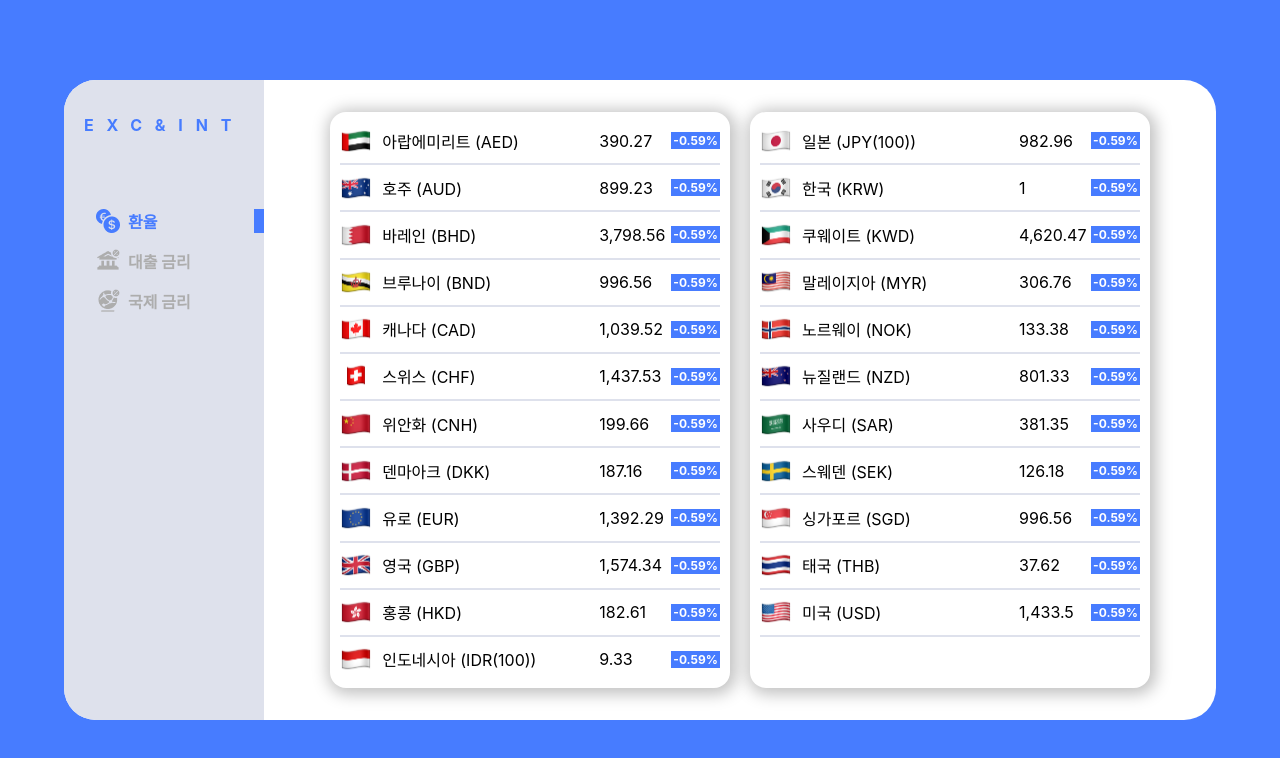
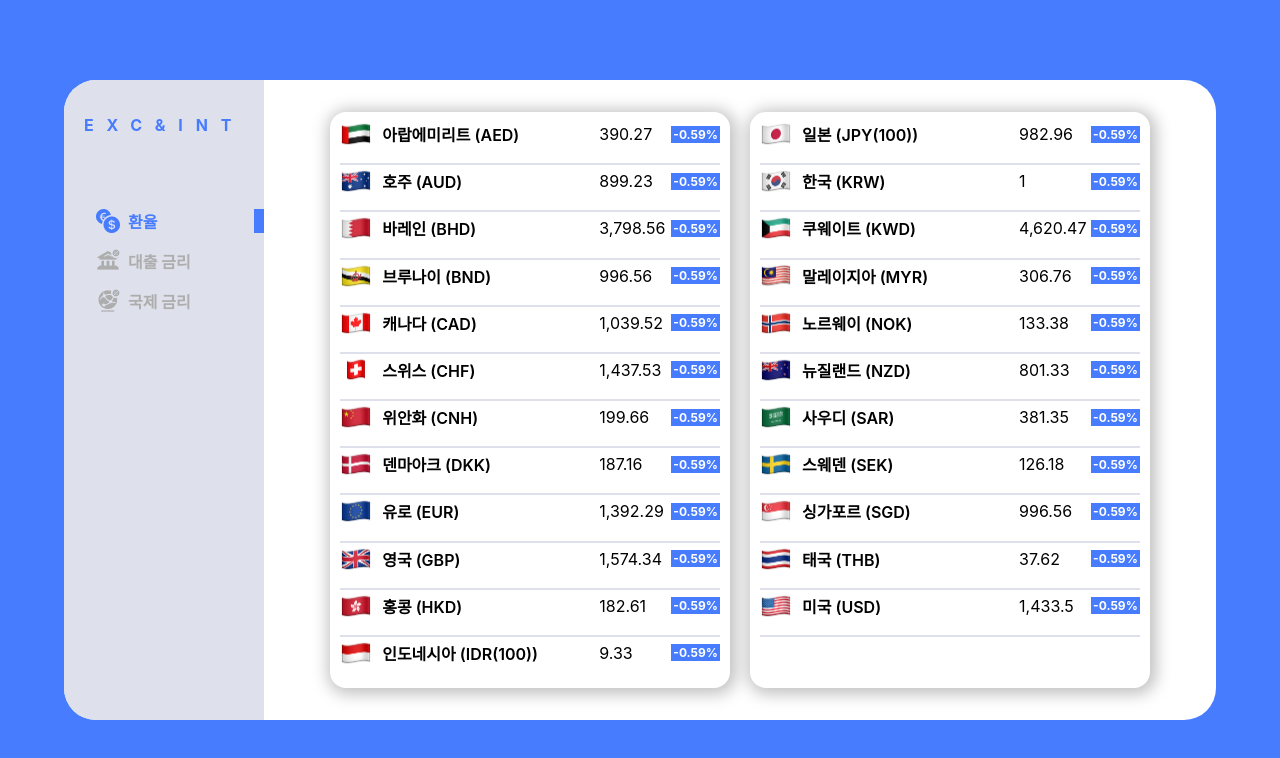
Before and after one commit to nsunf/exc-int, a React (Create React App) app in the folder client/: page / in a window 1280 px wide. Shown: the top 758 px of the page. Built offline with nearby package versions, Linux system fonts and the light colour scheme.

Commit message:
Feat : adding react-transition-group

```diff
--- a/client/package.json
+++ b/client/package.json
@@ -17,6 +17,7 @@
     "react-redux": "^8.0.4",
     "react-router-dom": "^6.4.2",
     "react-scripts": "5.0.1",
+    "react-transition-group": "^4.4.5",
     "redux": "^4.2.0",
     "styled-components": "^5.3.6",
     "typescript": "^4.8.4",
@@ -47,6 +48,7 @@
     ]
   },
   "devDependencies": {
+    "@types/react-transition-group": "^4.4.5",
     "@types/styled-components": "^5.1.26"
   }
 }
--- a/client/src/components/Body.tsx
+++ b/client/src/components/Body.tsx
@@ -1,20 +1,47 @@
-import { Route, Routes } from "react-router-dom";
+import { useRef } from "react";
+import { Route, Routes, useLocation } from "react-router-dom";
+import { CSSTransition, TransitionGroup } from "react-transition-group";
+
 import styled from "styled-components";
 import ExchangeContainer from "../containers/ExchangeContainer";
 
-const BodyBlock = styled.div`
+const BodyBlock = styled(TransitionGroup)`
   flex-grow: 1;
   overflow: hidden;
+
+  .body-transition-enter {
+    transform: translateY(10%);
+    opacity: 0;
+  }
+
+  .body-transition-enter-active {
+    transform: translateY(0%);
+    opacity: 1;
+    transition: 1s;
+  }
 `;
 
+const TransitionWrapper = styled.div`
+  width: 100%;
+  height: 100%;
+`;
+
+
 function Body() {
+  const location = useLocation();
+  const ref = useRef(null);
   return (
     <BodyBlock>
-      <Routes>
-        <Route path="/*" element={<ExchangeContainer />} />
-        <Route path="/interest" element={<></>} />
-        <Route path="/international" element={<></>} />
-      </Routes>
+      <CSSTransition nodeRef={ref} key={location.key} classNames="body-transition" timeout={200}>
+        <TransitionWrapper ref={ref}>
+          <Routes location={location}>
+            <Route path="/*" element={<ExchangeContainer />} />
+            <Route path="/exchange/:unit" element={<></>} />
+            <Route path="/interest" element={<></>} />
+            <Route path="/international" element={<></>} />
+          </Routes>
+        </TransitionWrapper>
+      </CSSTransition>
     </BodyBlock>
   )
 }
--- a/client/src/components/ExchangeItem.tsx
+++ b/client/src/components/ExchangeItem.tsx
@@ -1,3 +1,4 @@
+import { Link } from "react-router-dom";
 import styled from "styled-components";
 
 const ExchangeItemBlock = styled.li`
@@ -5,14 +6,24 @@ const ExchangeItemBlock = styled.li`
   flex-basis: 0;
   list-style: none;
 
-  display: flex;
-  flex-direction: row;
-  align-items: center;
+  border-bottom: 2px solid ${({ theme }) => theme.color.subBackground};
 
-  border-bottom: 2px solid ${({ theme }) => theme.color.subBackground};
+  cursor: pointer;
 
   &:last-of-type {
     border: none;
+  }
+
+  a {
+    display: flex;
+    flex-direction: row;
+    align-items: center;
+
+    text-decoration: none;
+    color: black;
+    &:hover>div:not(:last-child) {
+      color: ${({ theme }) => theme.color.main};
+    }
   }
 `;
 
@@ -24,6 +35,7 @@ const Flag = styled.img`
 const Name = styled.div`
   flex-grow: 1;
   margin-left: 10px;
+  font-weight: 600;
 `;
 
 const BasicRate = styled.div`
@@ -50,7 +62,7 @@ function ExchangeItem({ exchange }: ExchangeItemProps) {
   return (
     <ExchangeItemBlock>
       {exchange ? (
-        <>
+        <Link to={"/exchange/" + exchange.cur_unit}>
           <Flag
             src={`${process.env.PUBLIC_URL}/icon/flag/${exchange.flag}.png`}
             alt={exchange.flag}
@@ -62,7 +74,7 @@ function ExchangeItem({ exchange }: ExchangeItemProps) {
           <FluctuationRate isIncreased={exchange.fluc_r >= 0}>
             {exchange.fluc_r * 100 + "%"}
           </FluctuationRate>
-        </>
+        </Link>
       ) : null}
     </ExchangeItemBlock>
   );
```
Also changed, not shown: 1 other file (tests, documents, lock files or other folders).
